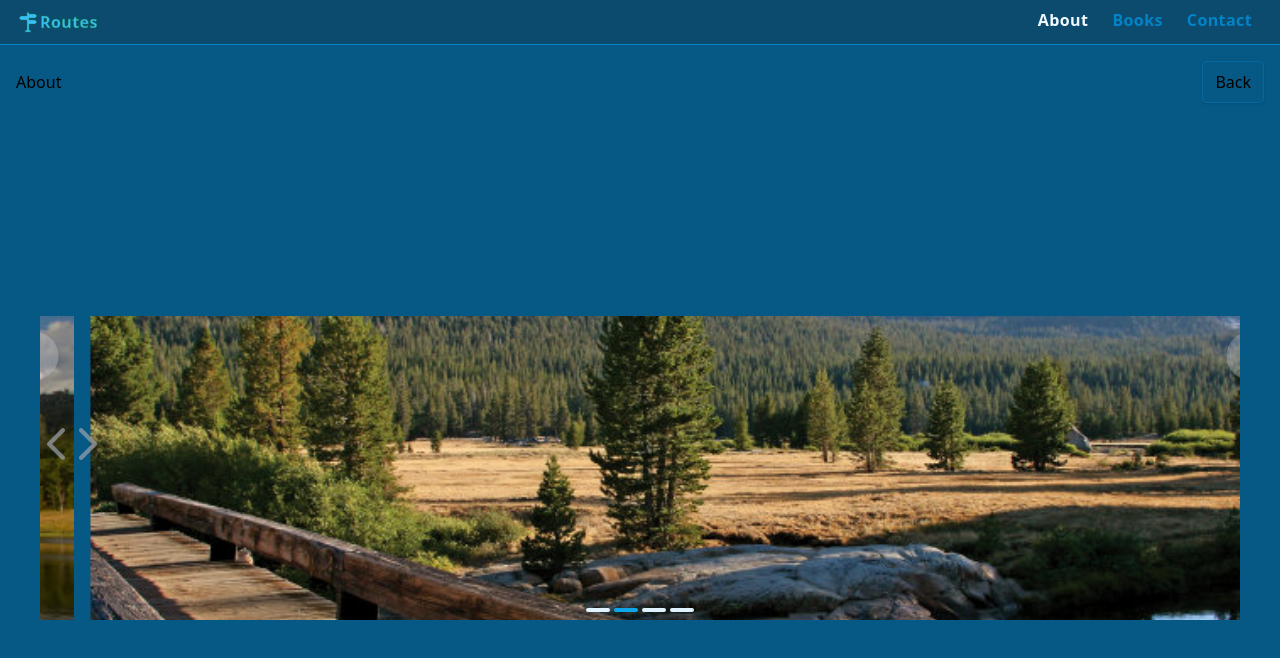
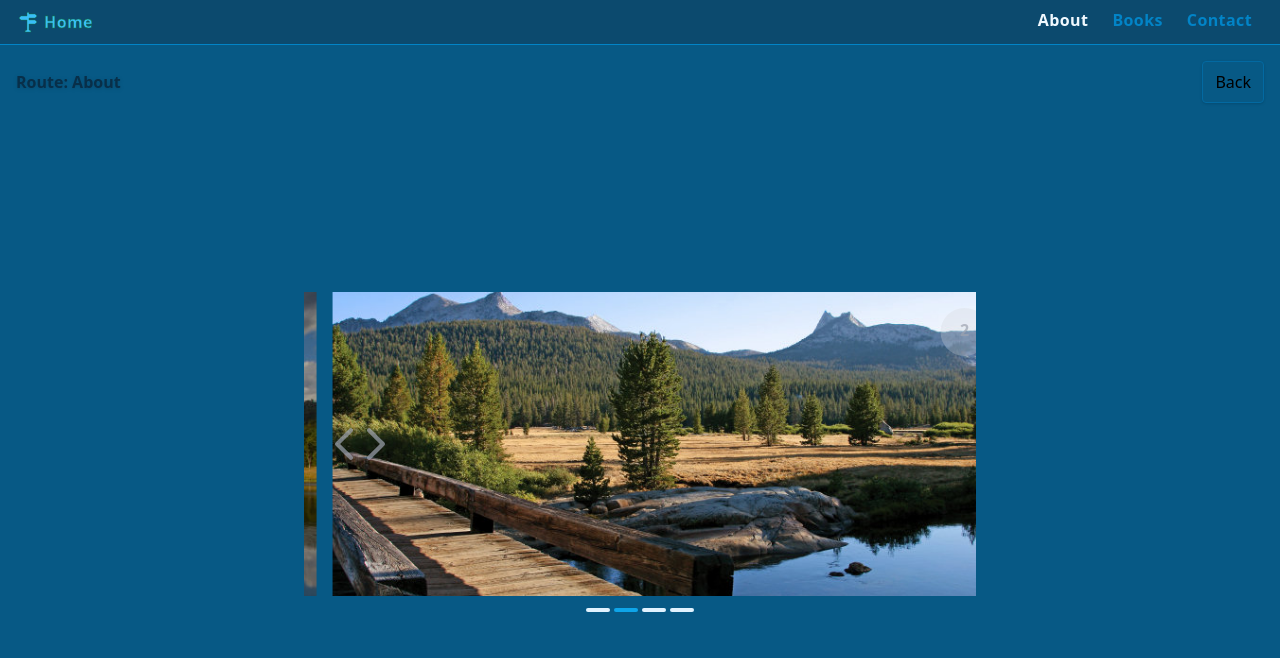
Before and after one commit to maxzz/routes-router, a React (Vite) app: page /about in a window 1280 px wide. Shown: the top 658 px of the page. Built offline with nearby package versions, Linux system fonts and the light colour scheme.

Commit message:
WIP. app. code review

```diff
--- a/src/App.tsx
+++ b/src/App.tsx
@@ -1,5 +1,5 @@
 import { RouterProvider } from "react-router-dom";
-import { router } from "./components/0-routes";
+import { router } from "./components/0-router";
 
 export function App() {
     return (
--- a/src/components/1-header/index.tsx
+++ b/src/components/1-header/index.tsx
@@ -12,10 +12,10 @@ export function Header({ className, ...rest }: HTMLAttributes<HTMLDivElement>) {
     const loc = useLocation();
     return (
         <div className={classNames("px-4 font-semibold text-sky-500 bg-sky-900 border-sky-600 border-b shadow flex items-center justify-between", className)} {...rest}>
-            <div className="tracking-wide text-sky-400 flex items-center">
-                <IconRoutes className="w-6 h-6 fill-current stroke-green-700 stroke-[.4]" />
-                <div className="[-webkit-text-stroke:0.4px_#15803d]">Routes</div>
-            </div>
+            <Link to="/" className="tracking-wide text-sky-400 flex items-center">
+                <IconRoutes className="mr-1 w-6 h-6 fill-current stroke-green-700 stroke-[.4]" />
+                <div className="[-webkit-text-stroke:0.4px_#15803d]">Home</div>
+            </Link>
 
             <div className="flex items-center">
                 <Link to="/about" className={classNames(linkClasses(loc.pathname === "/about"))}>About</Link>
--- a/src/components/2-pages/1-about/index.tsx
+++ b/src/components/2-pages/1-about/index.tsx
@@ -1,4 +1,4 @@
-import { CatouselOptions, EmblaCarousel } from "@/ui/carousel";
+import { CatouselOptions, Carousel } from "@/ui/carousel";
 import { Link } from "react-router-dom";
 import { allImages } from "./images/imageByIndex";
 
@@ -6,12 +6,12 @@ export function About() {
     return (
         <div className="p-4 h-full bg-sky-800 grid grid-rows-[auto,1fr]">
             <div className="flex items-center justify-between">
-                About
+                <div className="font-semibold text-sky-950 drop-shadow">Route: About</div>
                 <Link to="/" className="px-3 py-2 bg-sky-800 hover:bg-sky-700 border-sky-700 border rounded shadow active:scale-[.97]">Back</Link>
             </div>
 
             <div className="self-center">
-                <EmblaCarousel slides={allImages} options={{ loop: true }} />
+                <Carousel className="mx-auto max-w-2xl" slides={allImages} options={{ loop: true }} />
             </div>
         </div>
     );
--- a/src/ui/carousel/carousel.tsx
+++ b/src/ui/carousel/carousel.tsx
@@ -1,4 +1,4 @@
-import { useCallback } from 'react';
+import { HTMLAttributes, useCallback } from 'react';
 import { EmblaOptionsType, EmblaCarouselType as CarouselApi } from 'embla-carousel';
 import useEmblaCarousel from 'embla-carousel-react';
 import Autoplay, { AutoplayType } from 'embla-carousel-autoplay';
@@ -7,26 +7,28 @@ import { usePrevNextButtons } from './carousel-use-prev-next';
 import { IconPrev, IconNext } from '../icons';
 import { classNames } from '@/utils/classnames';
 
-type EmblaCarouselProps = {
+type CarouselProps = {
     slides: string[];
     options?: EmblaOptionsType;
 };
 
-export function EmblaCarousel({ slides, options }: EmblaCarouselProps) {
+export function Carousel({ slides, options, className, ...rest }: CarouselProps & HTMLAttributes<HTMLDivElement>) {
     const [emblaRef, api] = useEmblaCarousel(options, [Autoplay({ stopOnInteraction: false, delay: 5000 })]);
 
-    const onButtonClick = useCallback((api: CarouselApi) => {
-        const { autoplay } = api.plugins() as AutoplayType;
-        if (autoplay?.options.stopOnInteraction) {
-            autoplay.stop();
-        }
-    }, []);
+    const onButtonClick = useCallback(
+        (api: CarouselApi) => {
+            const { autoplay } = api.plugins() as AutoplayType;
+            if (autoplay?.options.stopOnInteraction) {
+                autoplay.stop();
+            }
+        }, []
+    );
 
     const { selectedIndex, scrollSnaps, onDotButtonClick } = useDotButton(api, onButtonClick);
     const { prevBtnDisabled, nextBtnDisabled, onPrevButtonClick, onNextButtonClick } = usePrevNextButtons(api, onButtonClick);
 
     return (
-        <div className="relative p-6 h-[var(--slide-height)] [--slide-spacing:1rem] [--slide-size:100%] [--slide-height:19rem] text-gray-400/70">
+        <div className={classNames("relative h-[var(--slide-height)] [--slide-spacing:1rem] [--slide-size:100%] [--slide-height:19rem] text-gray-400/70", className)} {...rest}>
             <div className="overflow-hidden" ref={emblaRef}>
                 <div className="ml-[calc(var(--slide-spacing)*-1)] flex [backface-visibility:hidden] [touch-action:pan-y]">
                     {slides.map((imgSrc, index) => (
```
Also changed, not shown: src/components/0-router/index.tsx (renamed from src/components/0-routes/index.tsx, +8 -6 lines), src/components/0-router/root.tsx (renamed from src/components/0-root/index.tsx).
